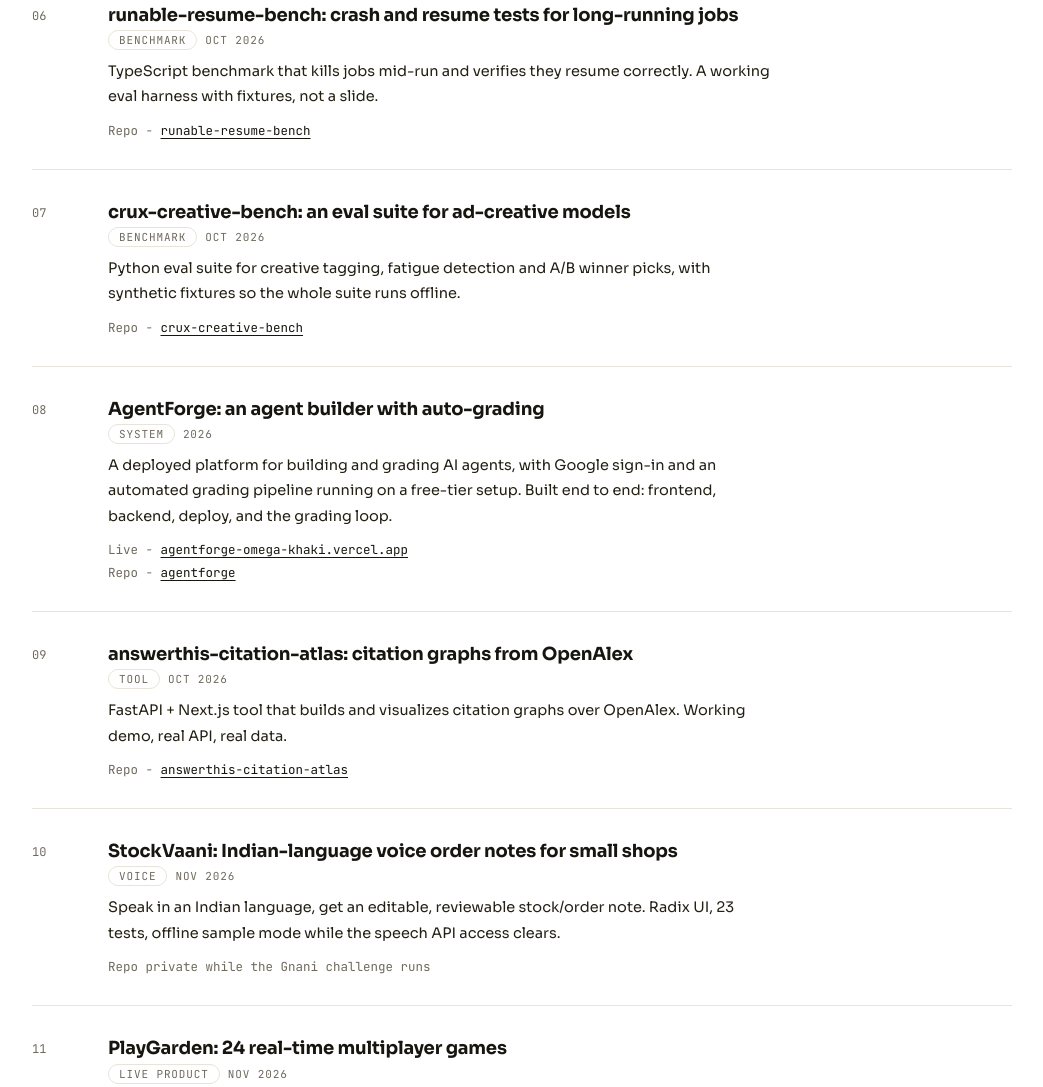
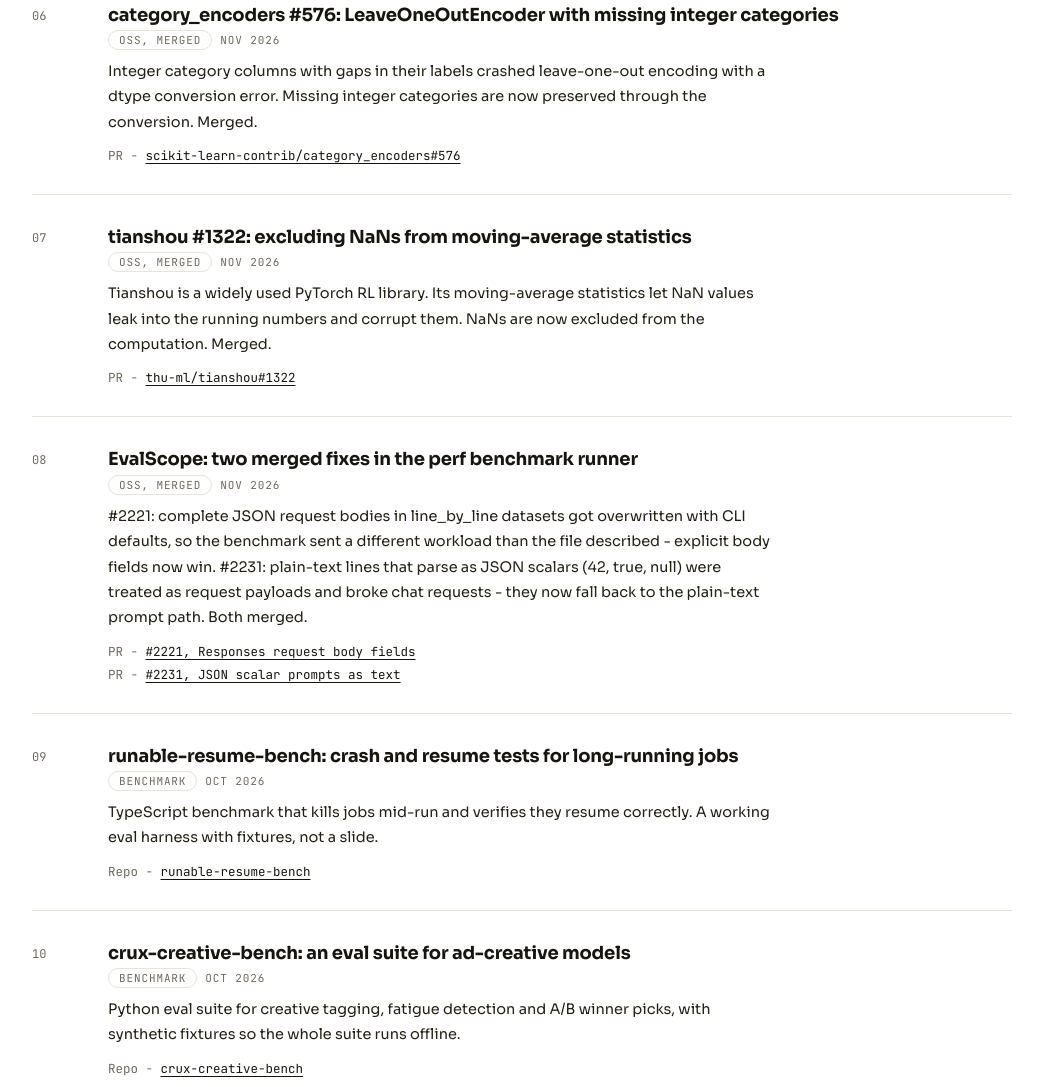
Before and after one commit to Sivadheeraj5356/Sivadheeraj5356.github.io, a plain HTML site: page artifacts/index.html in a window 1280 px wide. Shown: the part 1478-2565 px from the top of the page, without its empty margins (118-1161 px from the left). Drawn offline with Linux system fonts and the light colour scheme.

Commit message:
Artifacts: add tianshou, category_encoders and EvalScope merges

```diff
--- a/artifacts/index.html
+++ b/artifacts/index.html
@@ -124,6 +124,46 @@ a{color:inherit}
 <div class="art">
 <span class="no">06</span>
 <div>
+<h2>category_encoders #576: LeaveOneOutEncoder with missing integer categories</h2>
+<div class="meta"><span class="tag">oss, merged</span>Nov 2026</div>
+<p>Integer category columns with gaps in their labels crashed leave-one-out encoding with a dtype conversion error. Missing integer categories are now preserved through the conversion. Merged.</p>
+<ul>
+<li>PR - <a href="https://github.com/scikit-learn-contrib/category_encoders/pull/576" rel="noopener noreferrer" target="_blank">scikit-learn-contrib/category_encoders#576</a></li>
+</ul>
+</div>
+</div>
+
+
+<div class="art">
+<span class="no">07</span>
+<div>
+<h2>tianshou #1322: excluding NaNs from moving-average statistics</h2>
+<div class="meta"><span class="tag">oss, merged</span>Nov 2026</div>
+<p>Tianshou is a widely used PyTorch RL library. Its moving-average statistics let NaN values leak into the running numbers and corrupt them. NaNs are now excluded from the computation. Merged.</p>
+<ul>
+<li>PR - <a href="https://github.com/thu-ml/tianshou/pull/1322" rel="noopener noreferrer" target="_blank">thu-ml/tianshou#1322</a></li>
+</ul>
+</div>
+</div>
+
+
+<div class="art">
+<span class="no">08</span>
+<div>
+<h2>EvalScope: two merged fixes in the perf benchmark runner</h2>
+<div class="meta"><span class="tag">oss, merged</span>Nov 2026</div>
+<p>#2221: complete JSON request bodies in line_by_line datasets got overwritten with CLI defaults, so the benchmark sent a different workload than the file described - explicit body fields now win. #2231: plain-text lines that parse as JSON scalars (42, true, null) were treated as request payloads and broke chat requests - they now fall back to the plain-text prompt path. Both merged.</p>
+<ul>
+<li>PR - <a href="https://github.com/modelscope/evalscope/pull/2221" rel="noopener noreferrer" target="_blank">#2221, Responses request body fields</a></li>
+<li>PR - <a href="https://github.com/modelscope/evalscope/pull/2231" rel="noopener noreferrer" target="_blank">#2231, JSON scalar prompts as text</a></li>
+</ul>
+</div>
+</div>
+
+
+<div class="art">
+<span class="no">09</span>
+<div>
 <h2>runable-resume-bench: crash and resume tests for long-running jobs</h2>
 <div class="meta"><span class="tag">benchmark</span>Oct 2026</div>
 <p>TypeScript benchmark that kills jobs mid-run and verifies they resume correctly. A working eval harness with fixtures, not a slide.</p>
@@ -135,7 +175,7 @@ a{color:inherit}
 
 
 <div class="art">
-<span class="no">07</span>
+<span class="no">10</span>
 <div>
 <h2>crux-creative-bench: an eval suite for ad-creative models</h2>
 <div class="meta"><span class="tag">benchmark</span>Oct 2026</div>
@@ -148,7 +188,7 @@ a{color:inherit}
 
 
 <div class="art">
-<span class="no">08</span>
+<span class="no">11</span>
 <div>
 <h2>AgentForge: an agent builder with auto-grading</h2>
 <div class="meta"><span class="tag">system</span>2026</div>
@@ -162,7 +202,7 @@ a{color:inherit}
 
 
 <div class="art">
-<span class="no">09</span>
+<span class="no">12</span>
 <div>
 <h2>answerthis-citation-atlas: citation graphs from OpenAlex</h2>
 <div class="meta"><span class="tag">tool</span>Oct 2026</div>
@@ -175,7 +215,7 @@ a{color:inherit}
 
 
 <div class="art">
-<span class="no">10</span>
+<span class="no">13</span>
 <div>
 <h2>StockVaani: Indian-language voice order notes for small shops</h2>
 <div class="meta"><span class="tag">voice</span>Nov 2026</div>
@@ -188,7 +228,7 @@ a{color:inherit}
 
 
 <div class="art">
-<span class="no">11</span>
+<span class="no">14</span>
 <div>
 <h2>PlayGarden: 24 real-time multiplayer games</h2>
 <div class="meta"><span class="tag">live product</span>Nov 2026</div>
```
